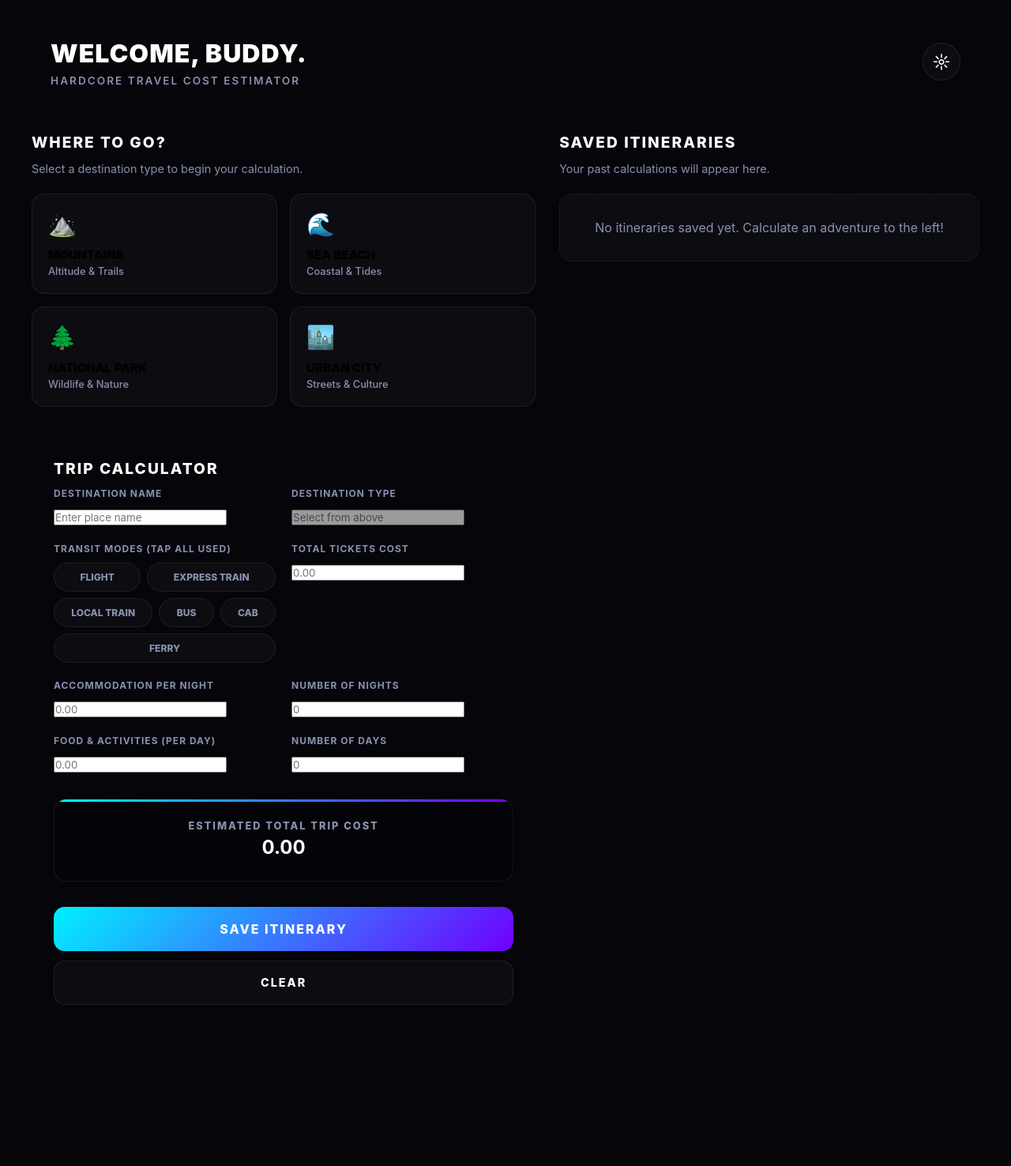
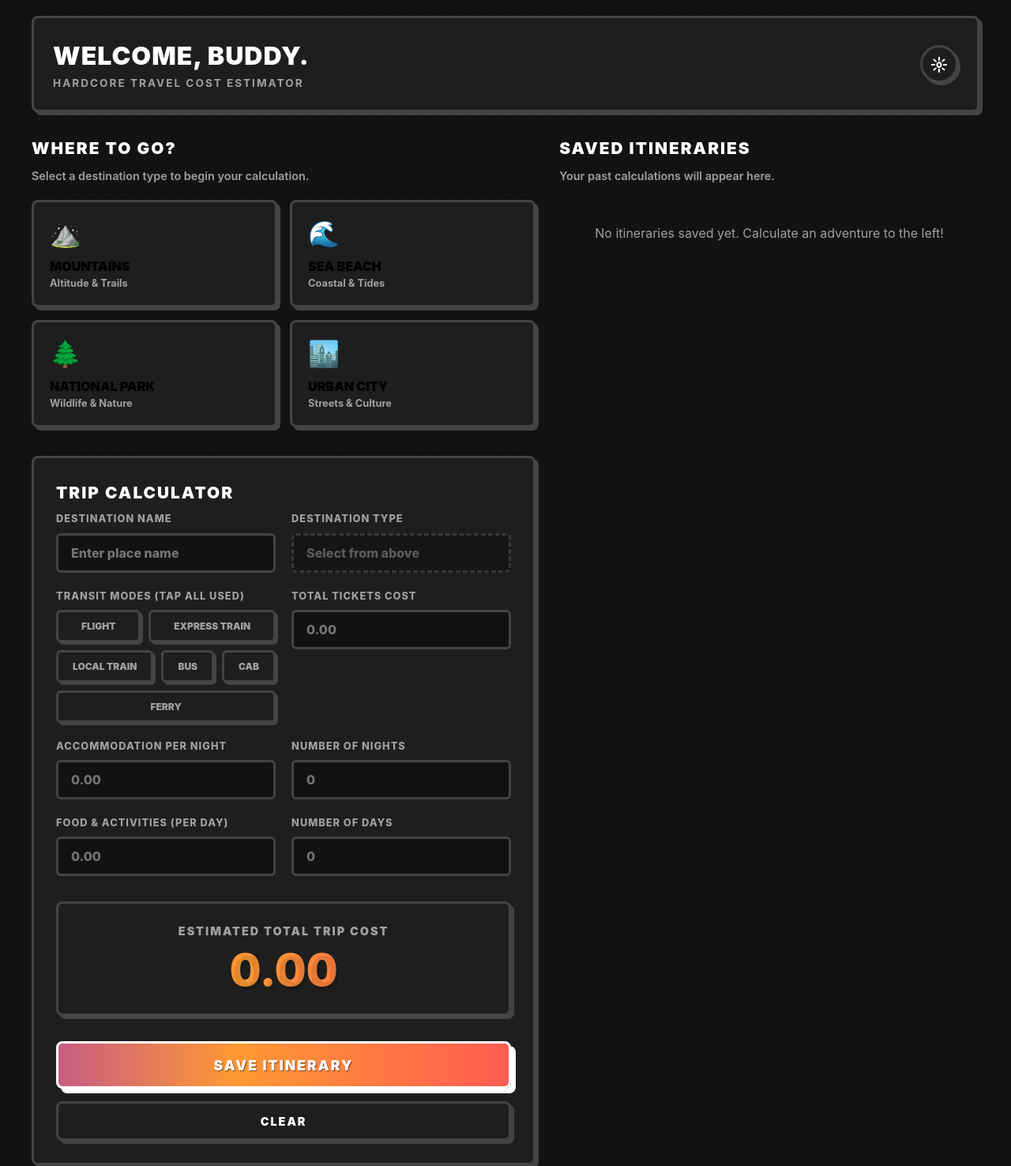
Before and after one commit to Bikugithub/PERSONALISED-TRAVEL-ASSISTANT, a plain HTML site: page index.html in a window 1280 px wide. Shown: the top 1476 px of the page at 79% size. Before the commit the page ends 1416 px from the top, so only its background shows below. Drawn offline with Linux system fonts and the light colour scheme.

Commit message:
Update style.css

```diff
--- a/style.css
+++ b/style.css
@@ -1,32 +1,29 @@
-/* PREMIUM THEMES */
+/* ANIME / NEO-BRUTALIST THEME VARIABLES */
 :root {
-    --bg-base: #05050a;
-    --glass-bg: rgba(255, 255, 255, 0.03);
-    --glass-border: rgba(255, 255, 255, 0.08);
-    --glass-hover: rgba(255, 255, 255, 0.08);
+    --bg-base: #121212;
+    --bg-panel: #1e1e1e;
     --text-main: #ffffff;
-    --text-muted: #8892b0;
-    --accent: #00f0ff;
-    --accent-glow: rgba(0, 240, 255, 0.4);
-    --accent-text: #000000;
-    --gradient-1: #00f0ff;
-    --gradient-2: #7000ff;
+    --text-inverted: #000000;
+    --text-muted: #a0a0a0;
+    --border-color: #444444;
+    --hard-shadow: #ffffff; /* Hard shadow color */
     --danger: #ff3366;
+
+    /* Moving Gradient Colors */
+    --grad-1: #ff3366;
+    --grad-2: #ff9933;
+    --grad-3: #7000ff;
+    --grad-4: #00f0ff;
 }
 
 body.light-mode {
-    --bg-base: #f0f2f5;
-    --glass-bg: rgba(255, 255, 255, 0.6);
-    --glass-border: rgba(0, 0, 0, 0.1);
-    --glass-hover: rgba(255, 255, 255, 0.9);
-    --text-main: #0f172a;
-    --text-muted: #64748b;
-    --accent: #6366f1;
-    --accent-glow: rgba(99, 102, 241, 0.4);
-    --accent-text: #ffffff;
-    --gradient-1: #6366f1;
-    --gradient-2: #ec4899;
-    --danger: #ef4444;
+    --bg-base: #f0f0f0;
+    --bg-panel: #ffffff;
+    --text-main: #000000;
+    --text-inverted: #ffffff;
+    --text-muted: #555555;
+    --border-color: #000000;
+    --hard-shadow: #000000;
 }
 
 * {
@@ -42,14 +39,24 @@ body {
     color: var(--text-main);
     padding: 20px;
     line-height: 1.5;
-    transition: background-color 0.5s ease, color 0.5s ease;
+    transition: background-color 0.3s, color 0.3s;
     overflow-x: hidden;
+}
+
+/* COMIC DOT GRID BACKGROUND */
+.comic-bg {
+    position: fixed;
+    top: 0; left: 0; width: 100vw; height: 100vh;
+    z-index: -1;
+    background-image: radial-gradient(var(--border-color) 1.5px, transparent 1.5px);
+    background-size: 20px 20px;
+    opacity: 0.2;
 }
 
 /* RESPONSIVE LAYOUT */
 .app-wrapper {
     position: relative;
-    max-width: 1200px; /* Expanded for desktop */
+    max-width: 1200px;
     margin: 0 auto;
     padding-bottom: 60px;
     z-index: 1;
@@ -57,52 +64,23 @@ body {
 
 .desktop-grid {
     display: grid;
-    grid-template-columns: 1fr; /* Mobile default */
+    grid-template-columns: 1fr;
     gap: 30px;
 }
 
 @media (min-width: 950px) {
     .desktop-grid {
-        grid-template-columns: 1.2fr 1fr; /* 2 Columns on Desktop */
+        grid-template-columns: 1.2fr 1fr;
         align-items: start;
     }
 }
 
-/* AMBIENT BACKGROUND */
-.ambient-bg {
-    position: fixed;
-    top: 0; left: 0; width: 100vw; height: 100vh;
-    z-index: -1; pointer-events: none;
-}
-
-.glow-orb {
-    position: absolute;
-    width: 50vw; height: 50vw;
-    max-width: 600px; max-height: 600px;
-    background: radial-gradient(circle, var(--accent-glow) 0%, transparent 70%);
-    border-radius: 50%;
-    top: 50%; left: 50%;
-    transform: translate(-50%, -50%);
-    transition: top 0.1s ease, left 0.1s ease, background 0.5s ease;
-    filter: blur(60px);
-    opacity: 0.6;
-}
-
-.glass-overlay {
-    position: absolute;
-    inset: 0;
-    backdrop-filter: blur(80px);
-    -webkit-backdrop-filter: blur(80px);
-}
-
-/* GLASSMORPHISM */
-.glass-panel {
-    background: var(--glass-bg);
-    backdrop-filter: blur(16px);
-    -webkit-backdrop-filter: blur(16px);
-    border: 1px solid var(--glass-border);
-    border-radius: 20px;
-    box-shadow: 0 8px 32px rgba(0, 0, 0, 0.1);
+/* ANIME PANEL (HARD BORDERS, SHARP EDGES) */
+.anime-panel {
+    background: var(--bg-panel);
+    border: 3px solid var(--border-color);
+    border-radius: 8px; /* Sharper corners */
+    box-shadow: 4px 4px 0px var(--border-color);
 }
 
 /* HEADER */
@@ -110,143 +88,201 @@ body {
 .header-flex { display: flex; justify-content: space-between; align-items: center; }
 
 .theme-icon-btn {
-    background: var(--glass-bg);
-    border: 1px solid var(--glass-border);
+    background: var(--bg-panel);
+    border: 3px solid var(--border-color);
     color: var(--text-main);
     width: 48px; height: 48px;
     border-radius: 50%;
     font-size: 1.4rem;
+    font-weight: 900;
     display: flex; align-items: center; justify-content: center;
     cursor: pointer;
-    transition: all 0.3s ease;
+    box-shadow: 3px 3px 0px var(--border-color);
+    transition: all 0.15s ease;
 }
-.theme-icon-btn:hover {
-    transform: rotate(45deg) scale(1.1);
-    border-color: var(--accent); color: var(--accent);
+.theme-icon-btn:active {
+    transform: translate(3px, 3px);
+    box-shadow: 0px 0px 0px var(--border-color);
 }
 
 .main-title { font-size: 2rem; font-weight: 900; letter-spacing: 1px; text-transform: uppercase; }
-.subtitle { font-size: 0.85rem; font-weight: 600; color: var(--text-muted); letter-spacing: 2px; }
+.subtitle { font-size: 0.85rem; font-weight: 700; color: var(--text-muted); letter-spacing: 2px; }
 
 /* SECTIONS */
 .section-block { margin-bottom: 36px; }
-.section-title { font-size: 1.2rem; font-weight: 800; letter-spacing: 2px; margin-bottom: 8px; }
-.helper-text { font-size: 0.9rem; color: var(--text-muted); margin-bottom: 20px; }
+.section-title { font-size: 1.3rem; font-weight: 900; letter-spacing: 2px; margin-bottom: 8px; text-transform: uppercase; }
+.helper-text { font-size: 0.9rem; color: var(--text-muted); margin-bottom: 20px; font-weight: 600; }
 
-/* DESTINATIONS */
+/* KEYFRAME ANIMATION FOR MOVING GRADIENT */
+@keyframes movingGradient {
+    0% { background-position: 0% 50%; }
+    50% { background-position: 100% 50%; }
+    100% { background-position: 0% 50%; }
+}
+
+/* DESTINATIONS - ANIME CARDS */
 .destination-grid { display: grid; grid-template-columns: 1fr 1fr; gap: 16px; }
 
 .interactive-card {
-    background: var(--glass-bg);
-    border: 1px solid var(--glass-border);
-    border-radius: 16px;
+    background: var(--bg-panel);
+    border: 3px solid var(--border-color);
+    border-radius: 8px;
     padding: 20px;
     text-align: left;
     cursor: pointer;
-    transition: all 0.3s ease;
+    box-shadow: 4px 4px 0px var(--border-color);
+    transition: all 0.2s ease;
     display: flex; flex-direction: column;
 }
-.interactive-card:hover { transform: translateY(-3px); border-color: var(--accent); }
+.interactive-card:hover {
+    transform: translate(-2px, -2px);
+    box-shadow: 6px 6px 0px var(--border-color);
+}
+.interactive-card:active {
+    transform: translate(4px, 4px);
+    box-shadow: 0px 0px 0px var(--border-color);
+}
+
+/* ACTIVE STATE - MOVING COLOR & HARD SHADOW */
 .interactive-card.active {
-    background: linear-gradient(135deg, var(--gradient-1), var(--gradient-2));
-    border: none; box-shadow: 0 8px 25px var(--accent-glow);
+    background: linear-gradient(270deg, var(--grad-1), var(--grad-2), var(--grad-3), var(--grad-4));
+    background-size: 300% 300%;
+    animation: movingGradient 4s ease infinite;
+    border: 3px solid var(--text-main);
+    box-shadow: 6px 6px 0px var(--text-main);
+    transform: translate(-2px, -2px);
 }
-.interactive-card.active .dest-tag, .interactive-card.active .dest-desc, .interactive-card.active .dest-icon { color: var(--accent-text); }
+.interactive-card.active .dest-tag,
+.interactive-card.active .dest-desc {
+    color: #ffffff; /* Always white text on active gradient */
+    text-shadow: 1px 1px 0px rgba(0,0,0,0.5); /* Pop text off gradient */
+}
 
-.dest-icon { font-size: 1.8rem; margin-bottom: 12px; }
-.dest-tag { font-size: 0.95rem; font-weight: 800; margin-bottom: 4px; }
-.dest-desc { font-size: 0.8rem; color: var(--text-muted); font-weight: 500; }
+.dest-icon { font-size: 2rem; margin-bottom: 12px; }
+.dest-tag { font-size: 1rem; font-weight: 900; margin-bottom: 4px; }
+.dest-desc { font-size: 0.8rem; color: var(--text-muted); font-weight: 700; }
 
-/* CALCULATOR FORM */
+/* CALCULATOR FORM & INPUTS */
 .calculator-card { padding: 28px; }
 .form-row { display: grid; grid-template-columns: 1fr 1fr; gap: 20px; }
 @media (max-width: 600px) { .form-row, .destination-grid { grid-template-columns: 1fr; } }
 
-.input-group label { display: block; font-size: 0.75rem; font-weight: 700; letter-spacing: 1px; color: var(--text-muted); margin-bottom: 8px; }
+.input-group label { display: block; font-size: 0.8rem; font-weight: 800; letter-spacing: 1px; color: var(--text-muted); margin-bottom: 8px; text-transform: uppercase; }
 
-.glass-input {
-    width: 100%; height: 52px; padding: 0 16px;
-    background: rgba(0, 0, 0, 0.2);
-    border: 1px solid var(--glass-border);
-    color: var(--text-main); font-size: 1rem; font-weight: 600;
-    border-radius: 12px; outline: none; transition: all 0.3s ease;
+.anime-input {
+    width: 100%; height: 50px; padding: 0 16px;
+    background: var(--bg-base);
+    border: 3px solid var(--border-color);
+    color: var(--text-main); font-size: 1rem; font-weight: 800;
+    border-radius: 6px; outline: none;
+    transition: all 0.2s ease;
 }
-body.light-mode .glass-input { background: rgba(255, 255, 255, 0.5); }
-.glass-input:focus { border-color: var(--accent); background: transparent; }
-.readonly-input { opacity: 0.6; cursor: not-allowed; }
+.anime-input:focus {
+    border-color: var(--text-main);
+    box-shadow: 4px 4px 0px var(--text-main);
+    transform: translate(-2px, -2px);
+}
+.readonly-input { opacity: 0.7; border-style: dashed; pointer-events: none; }
 
 /* TRANSIT PILLS */
-.transit-selector { display: flex; flex-wrap: wrap; gap: 8px; }
+.transit-selector { display: flex; flex-wrap: wrap; gap: 10px; }
 .t-mode-btn {
-    background: var(--glass-bg);
-    border: 1px solid var(--glass-border);
+    background: var(--bg-panel);
+    border: 3px solid var(--border-color);
     color: var(--text-muted);
     padding: 10px 14px;
-    font-size: 0.75rem; font-weight: 800;
-    border-radius: 20px; cursor: pointer; flex: 1 1 auto; text-align: center;
+    font-size: 0.75rem; font-weight: 900;
+    border-radius: 6px; cursor: pointer; flex: 1 1 auto; text-align: center;
     transition: all 0.2s ease;
+    box-shadow: 3px 3px 0px var(--border-color);
 }
 .t-mode-btn.active {
-    background: var(--accent); color: var(--accent-text);
-    border-color: var(--accent); box-shadow: 0 4px 15px var(--accent-glow);
+    background: linear-gradient(270deg, var(--grad-1), var(--grad-2), var(--grad-3), var(--grad-4));
+    background-size: 300% 300%;
+    animation: movingGradient 4s ease infinite;
+    color: #ffffff;
+    border-color: var(--text-main);
+    box-shadow: 4px 4px 0px var(--text-main);
+    transform: translate(-2px, -2px);
+    text-shadow: 1px 1px 0px rgba(0,0,0,0.5);
 }
 
 /* TOTAL DISPLAY */
-.live-total-box {
-    background: rgba(0, 0, 0, 0.2);
-    border: 1px solid var(--glass-border);
-    border-radius: 16px; padding: 24px; text-align: center; margin: 32px 0;
-    position: relative; overflow: hidden;
-}
-body.light-mode .live-total-box { background: rgba(255, 255, 255, 0.5); }
-.live-total-box::before { content: ''; position: absolute; top: 0; left: 0; right: 0; height: 3px; background: linear-gradient(90deg, var(--gradient-1), var(--gradient-2)); }
+.live-total-box { padding: 24px; text-align: center; margin: 32px 0; }
+.total-label { display: block; font-size: 0.9rem; font-weight: 900; color: var(--text-muted); letter-spacing: 2px; }
 
-.total-label { display: block; font-size: 0.8rem; font-weight: 800; color: var(--text-muted); letter-spacing: 2px; }
-.gradient-text {
-    font-size: 3rem; font-weight: 900; margin-top: 8px;
-    background: linear-gradient(90deg, var(--gradient-1), var(--gradient-2));
+.moving-gradient-text {
+    font-size: 3.5rem; font-weight: 900; margin-top: 8px;
+    background: linear-gradient(270deg, var(--grad-1), var(--grad-2), var(--grad-3), var(--grad-4));
+    background-size: 300% 300%;
+    animation: movingGradient 4s ease infinite;
     -webkit-background-clip: text; -webkit-text-fill-color: transparent;
     word-break: break-all; line-height: 1.1;
-}
-@media (min-width: 600px) { .gradient-text { font-size: 3.5rem; } }
-
-/* BUTTONS */
-.form-actions { display: flex; flex-direction: column; gap: 12px; }
-.primary-btn {
-    width: 100%; height: 56px;
-    background: linear-gradient(135deg, var(--gradient-1), var(--gradient-2));
-    color: #ffffff; border: none; border-radius: 14px;
-    font-size: 1rem; font-weight: 800; letter-spacing: 2px;
-    cursor: pointer; transition: all 0.3s ease;
-}
-.primary-btn:hover { transform: translateY(-2px); box-shadow: 0 8px 25px var(--accent-glow); }
-.secondary-btn {
-    width: 100%; height: 56px;
-    background: var(--glass-bg); color: var(--text-main);
-    border: 1px solid var(--glass-border); border-radius: 14px;
-    font-size: 0.9rem; font-weight: 800; letter-spacing: 2px;
-    cursor: pointer; transition: all 0.3s ease;
+    text-shadow: 4px 4px 0px rgba(0,0,0,0.1);
 }
 
-/* TRIPS LIST */
-.trips-list { display: flex; flex-direction: column; gap: 20px; }
+/* ACTION BUTTONS */
+.form-actions { display: flex; flex-direction: column; gap: 16px; }
+
+.pulse-action {
+    width: 100%; height: 60px;
+    background: linear-gradient(270deg, var(--grad-1), var(--grad-2), var(--grad-3), var(--grad-4));
+    background-size: 300% 300%;
+    animation: movingGradient 4s ease infinite;
+    color: #ffffff; border: 3px solid var(--text-main); border-radius: 8px;
+    font-size: 1.1rem; font-weight: 900; letter-spacing: 2px;
+    cursor: pointer; transition: all 0.15s ease;
+    box-shadow: 6px 6px 0px var(--text-main);
+    text-shadow: 1px 1px 0px rgba(0,0,0,0.5);
+}
+.pulse-action:active {
+    transform: translate(6px, 6px);
+    box-shadow: 0px 0px 0px var(--text-main);
+}
+
+.secondary-btn {
+    width: 100%; height: 50px;
+    background: var(--bg-panel); color: var(--text-main);
+    border: 3px solid var(--border-color); border-radius: 8px;
+    font-size: 0.9rem; font-weight: 900; letter-spacing: 2px;
+    cursor: pointer; transition: all 0.15s ease;
+    box-shadow: 4px 4px 0px var(--border-color);
+}
+.secondary-btn:active {
+    transform: translate(4px, 4px);
+    box-shadow: 0px 0px 0px var(--border-color);
+}
+
+/* SAVED ITINERARIES */
+.trips-list { display: flex; flex-direction: column; gap: 24px; }
 .trip-card {
-    background: var(--glass-bg); backdrop-filter: blur(10px); -webkit-backdrop-filter: blur(10px);
-    border: 1px solid var(--glass-border); border-radius: 16px; padding: 24px;
+    background: var(--bg-panel);
+    border: 3px solid var(--border-color); border-radius: 8px; padding: 24px;
+    box-shadow: 6px 6px 0px var(--border-color);
 }
-.trip-header { display: flex; justify-content: space-between; align-items: center; margin-bottom: 16px; border-bottom: 1px solid var(--glass-border); padding-bottom: 16px; }
-.trip-dest { font-size: 1.2rem; font-weight: 900; letter-spacing: 1px; }
-.trip-type-tag { font-size: 0.7rem; font-weight: 800; background: linear-gradient(90deg, var(--gradient-1), var(--gradient-2)); color: #ffffff; padding: 6px 12px; border-radius: 20px; }
+.trip-header { display: flex; justify-content: space-between; align-items: center; margin-bottom: 16px; border-bottom: 3px dashed var(--border-color); padding-bottom: 16px; }
+.trip-dest { font-size: 1.4rem; font-weight: 900; letter-spacing: 1px; text-transform: uppercase; }
+
+.trip-type-tag {
+    font-size: 0.75rem; font-weight: 900;
+    background: var(--text-main); color: var(--text-inverted);
+    padding: 6px 12px; border-radius: 4px; border: 2px solid var(--text-inverted);
+}
 
 .trip-breakdown { display: flex; flex-direction: column; gap: 12px; margin-bottom: 20px; }
-.breakdown-row { display: flex; justify-content: space-between; font-size: 0.85rem; font-weight: 600; color: var(--text-muted); }
+.breakdown-row { display: flex; justify-content: space-between; font-size: 0.9rem; font-weight: 800; color: var(--text-muted); }
 .transit-modes-text { max-width: 60%; text-align: right; line-height: 1.4; color: var(--text-main); }
 
-.trip-total-row { display: flex; justify-content: space-between; align-items: center; background: rgba(0, 0, 0, 0.2); border-radius: 12px; padding: 16px; }
-body.light-mode .trip-total-row { background: rgba(255, 255, 255, 0.5); }
-.trip-total-val { font-size: 1.3rem; font-weight: 900; color: var(--accent); }
+.trip-total-row { display: flex; justify-content: space-between; align-items: center; background: var(--bg-base); border: 3px solid var(--border-color); border-radius: 8px; padding: 16px; }
+.trip-total-val { font-size: 1.5rem; font-weight: 900; }
 
 .del-btn {
-    background: transparent; color: var(--danger); border: 1px solid var(--danger);
-    padding: 8px 16px; font-size: 0.75rem; font-weight: 800; border-radius: 8px; cursor: pointer; margin-top: 16px;
+    background: var(--bg-base); color: var(--danger); border: 3px solid var(--danger);
+    padding: 10px 16px; font-size: 0.8rem; font-weight: 900; border-radius: 6px; cursor: pointer; margin-top: 16px;
+    box-shadow: 4px 4px 0px var(--danger);
+    transition: all 0.15s ease;
 }
+.del-btn:active {
+    transform: translate(4px, 4px);
+    box-shadow: 0px 0px 0px var(--danger);
+}
```
